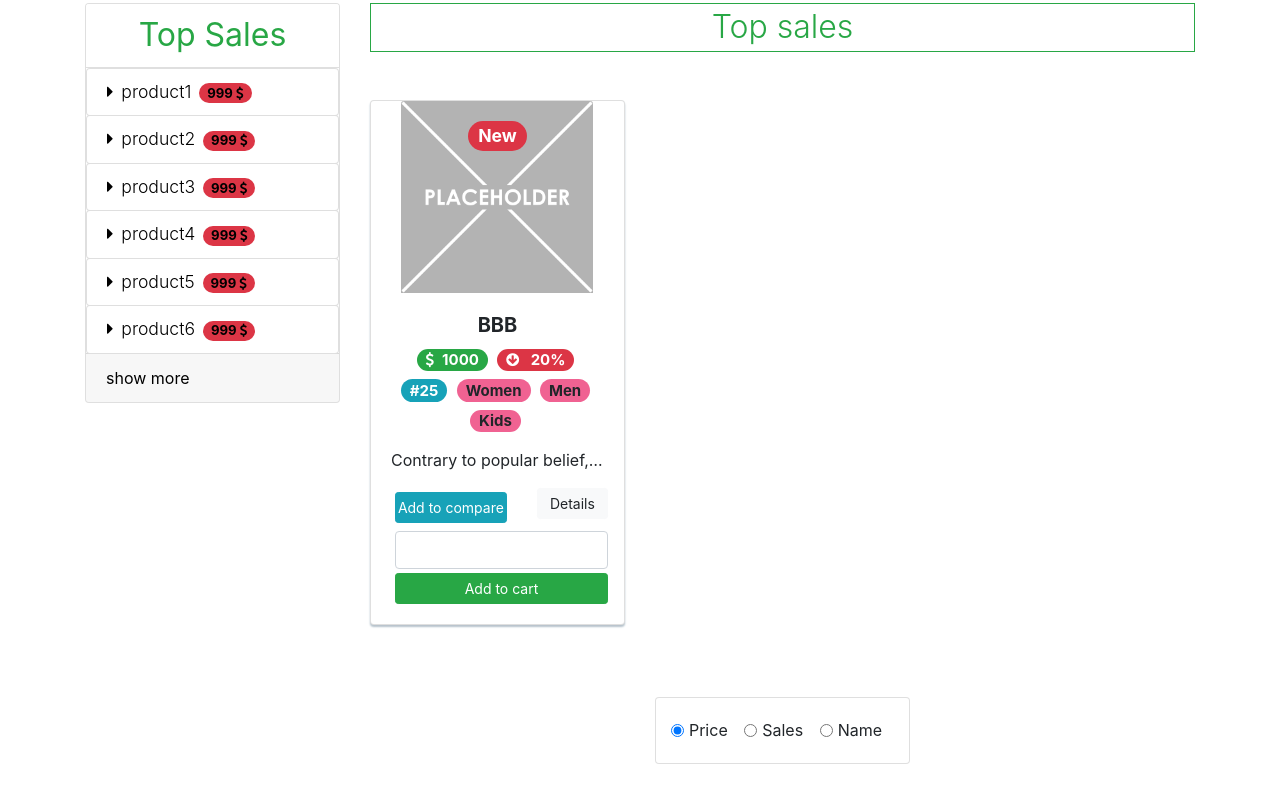
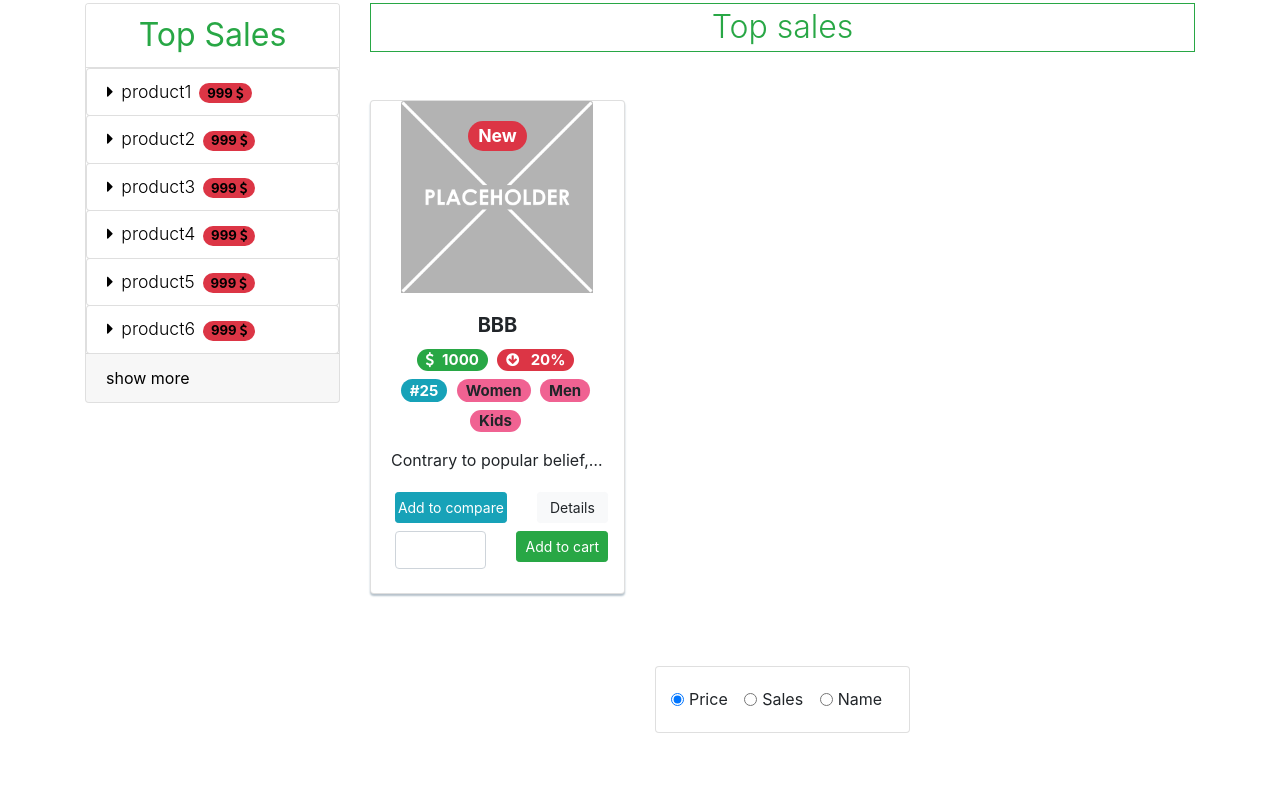
Before and after one commit to zynabsmaan/zynabsmaan.github.io, a plain HTML site: page index.html in a window 1280 px wide. Shown: the part 1954-2754 px from the top of the page. Drawn offline with nearby package versions, Linux system fonts and the light colour scheme; files that its build step writes are made by us from their sources.

Commit message:
exam edit

```diff
--- a/index.html
+++ b/index.html
@@ -331,20 +331,20 @@ bbb
                                     <button type="button" href="#11" class="btn btn-info text-white btn-sm w-100 px-0 m-1" role="button">Add to compare</button>
                                 </div>
                                 <div class="col-lg-5 col-md-12 col-sm-12 col-12" >
-                                    <button type="button" href="#1" class="btn btn-light mr-3 btn-sm w-100 mx-1"  role="button">Details</button>
+                                    <button type="button" href="#1" class="btn btn-light mr-3 btn-sm w-100 mx-1 m-1"  role="button">Details</button>
 
                                 </div>
                             </div>
                             <form class="">
                                 <div class="row">
-                                    <div class="col-6 col-md-12 col-sm-12">
+                                    <div class="col-lg-6 col-6 col-md-12 col-sm-12">
                                         <label for="input-" class="sr-only ">qulaliy</label>
                                         <input type="text" id="input-" class="form-control m-1"
                                                aria-describedby="inputGroup-sizing-sm" aria-label="Small">
                                     </div>
 
-                                <div class="col-6 col-md-12 col-sm-12">
-                                    <button type="button" class="btn btn-success btn-sm w-100 mx-1" id="product_2-btnAddToCart">Add to cart
+                                <div class="col-lg-6 col-6 col-md-12 col-sm-12">
+                                    <button type="button" class="btn btn-success btn-sm w-100 mx-1 m-1" id="product_2-btnAddToCart">Add to cart
                                     </button>
                                 </div>
                                 </div>
```
